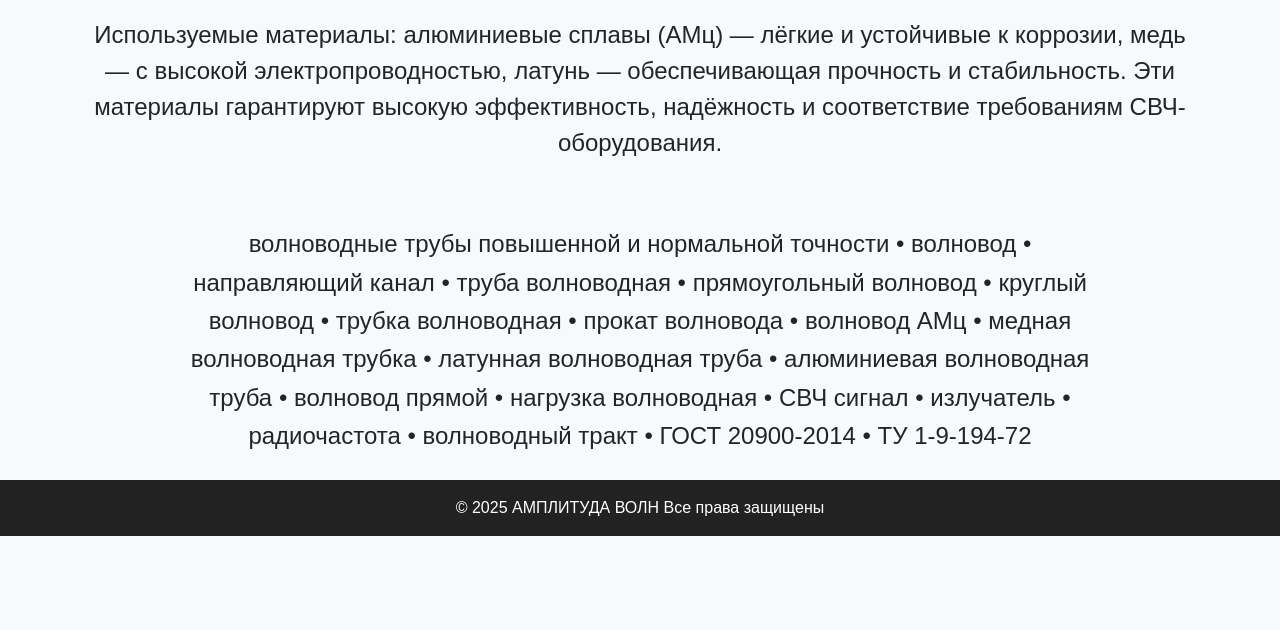
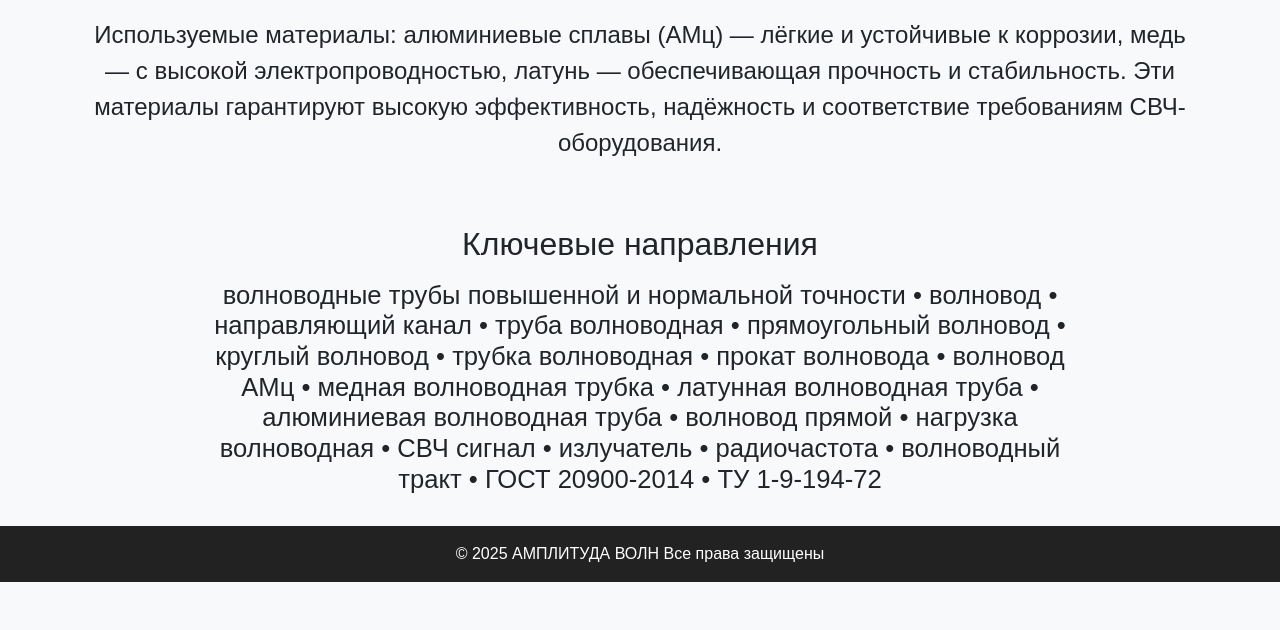
Before and after one commit to GloriusL/amplitudawave, a Flask app: page / in a window 1280 px wide. Shown: the part 3351-3981 px from the top of the page. Before the commit the page ends 3887 px from the top, so only its background shows below. Run offline with Flask 3, Linux system fonts and the light colour scheme.

Commit message:
Обновил html

```diff
--- a/templates/index.html
+++ b/templates/index.html
@@ -225,9 +225,12 @@
 <!-- 🔹 Ключевые термины и направления -->
 <section class="py-4 text-center">
   <div class="container">
-    <p class="description-text mb-0" style="line-height: 1.6; max-width: 900px; margin: 0 auto;">
-      волноводные трубы повышенной и нормальной точности • волновод • направляющий канал • труба волноводная • прямоугольный волновод • круглый волновод • трубка волноводная • прокат волновода • волновод АМц • медная волноводная трубка • латунная волноводная труба • алюминиевая волноводная труба • волновод прямой • нагрузка волноводная • СВЧ сигнал • излучатель • радиочастота • волноводный тракт • ГОСТ 20900‑2014 • ТУ 1-9-194-72
-    </p>
+    <h2 class="mb-3">Ключевые направления</h2> <!-- новый заголовок второго уровня -->
+    <div class="description-text mb-0" style="line-height: 1.6; max-width: 900px; margin: 0 auto;">
+      <h3 style="font-weight: normal; font-size: 1.6rem;">
+        волноводные трубы повышенной и нормальной точности • волновод • направляющий канал • труба волноводная • прямоугольный волновод • круглый волновод • трубка волноводная • прокат волновода • волновод АМц • медная волноводная трубка • латунная волноводная труба • алюминиевая волноводная труба • волновод прямой • нагрузка волноводная • СВЧ сигнал • излучатель • радиочастота • волноводный тракт • ГОСТ 20900‑2014 • ТУ 1-9-194-72
+      </h3>
+    </div>
   </div>
 </section>
 
```
